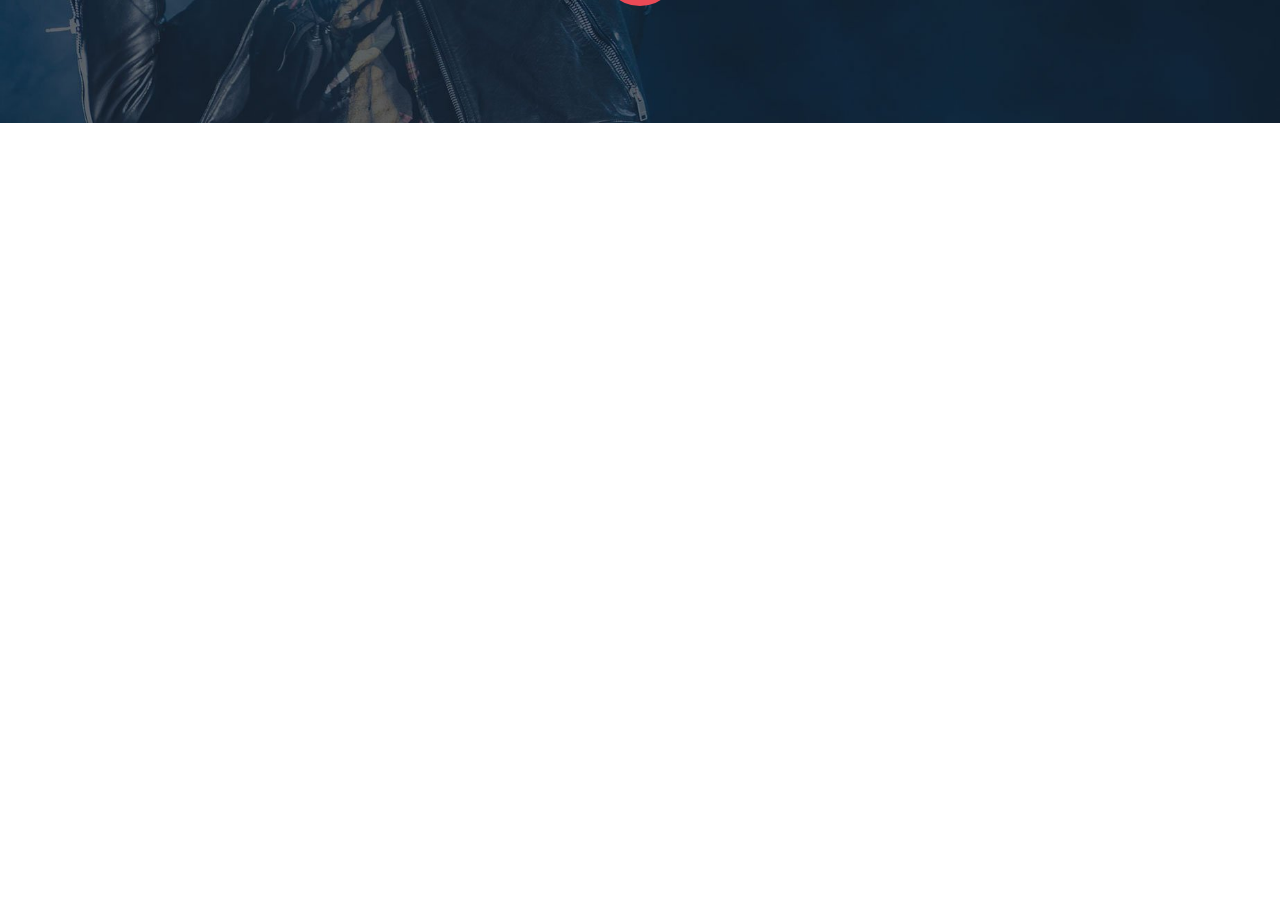
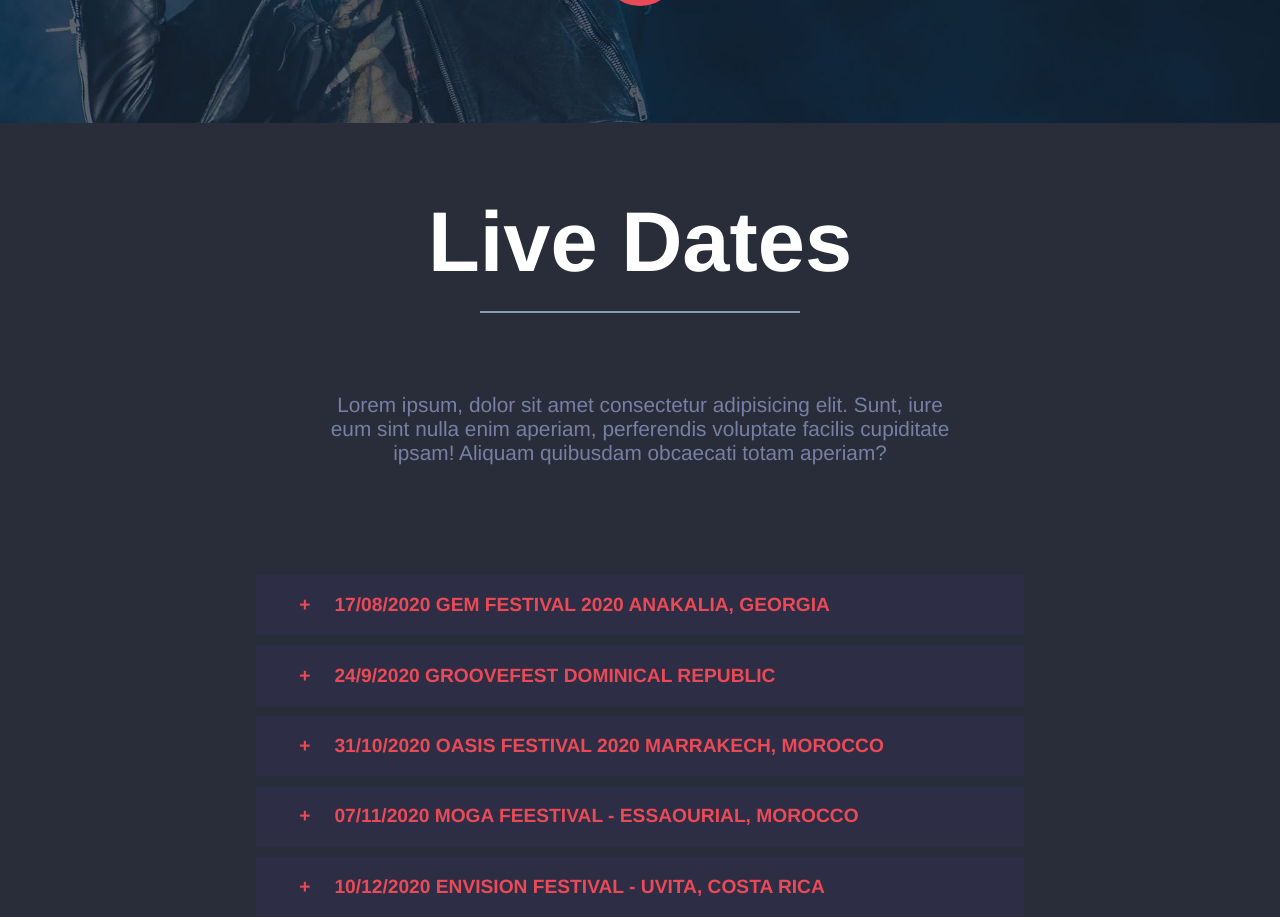
Before and after one commit to GabrielePagnotta/proj-html-vuejs, a Vue app: page / in a window 1280 px wide. Shown: the part 3980-4897 px from the top of the page. Before the commit the page ends 4103 px from the top, so only its background shows below. Built offline with nearby package versions, Linux system fonts and the light colour scheme.

Commit message:
creazione accordion

```diff
--- a/src/App.vue
+++ b/src/App.vue
@@ -9,6 +9,7 @@
     <LastestNews />
     <CitationSinger />
     <CitationBox />
+    <DefaultTitle2 />
   </div>
 </template>
 
@@ -20,6 +21,7 @@ import DefaultTitle1 from "./components/main/DefaultTitle1.vue"
 import LastestNews from "./components/main/LastestNews.vue"
 import GridContent from "./components/main/GridContent.vue"
 import CitationBox from "./components/main/CitationBox.vue"
+import DefaultTitle2 from "./components/main/DefaultTitle2.vue"
 
 export default {
   name: 'App',
@@ -30,6 +32,7 @@ export default {
    LastestNews,
    GridContent,
    CitationBox,
+   DefaultTitle2,
   },
 
   data(){
--- /dev/null
+++ b/src/components/main/DatesComponents.vue
@@ -0,0 +1,222 @@
+<template>
+    <div >
+        <div class="tab">
+        <input type="checkbox" id="chck1">
+        <label class="tab-label" for="chck1">17/08/2020 GEM FESTIVAL 2020 ANAKALIA, GEORGIA</label>
+        <div class="tab-content dflex">
+          <div>
+            <img src="../../assets/img/maps.png" alt="">
+          </div>
+          <div>
+            <h5>Untold stories</h5>
+            <p>Lorem ipsum dolor sit amet consectetur adipisicing elit. Voluptatibus voluptatem molestiae consequatur natus, reiciendis cumque eos necessitatibus! Alias a dolorum corporis, ratione vitae, odit iure ex, asperiores optio enim corrupti.</p>
+            <button>BOOK NOW</button>
+          </div>
+        </div>
+      </div>
+
+      <div class="tab">
+        <input type="checkbox" id="chck1">
+        <label class="tab-label" for="chck1">24/9/2020 GROOVEFEST DOMINICAL REPUBLIC</label>
+        <div class="tab-content dflex">
+          <div>
+            <img src="../../assets/img/maps.png" alt="">
+          </div>
+          <div>
+            <h5>Untold stories</h5>
+            <p>Lorem ipsum dolor sit amet consectetur adipisicing elit. Voluptatibus voluptatem molestiae consequatur natus, reiciendis cumque eos necessitatibus! Alias a dolorum corporis, ratione vitae, odit iure ex, asperiores optio enim corrupti.</p>
+            <button>BOOK NOW</button>
+          </div>
+        </div>
+      </div>
+
+      <div class="tab">
+        <input type="checkbox" id="chck1">
+        <label class="tab-label" for="chck1">31/10/2020 OASIS FESTIVAL 2020 MARRAKECH, MOROCCO</label>
+        <div class="tab-content dflex">
+          <div>
+            <img src="../../assets/img/maps.png" alt="">
+          </div>
+          <div>
+            <h5>Untold stories</h5>
+            <p>Lorem ipsum dolor sit amet consectetur adipisicing elit. Voluptatibus voluptatem molestiae consequatur natus, reiciendis cumque eos necessitatibus! Alias a dolorum corporis, ratione vitae, odit iure ex, asperiores optio enim corrupti.</p>
+            <button>BOOK NOW</button>
+          </div>
+        </div>
+      </div>
+
+      <div class="tab">
+        <input type="checkbox" id="chck1">
+        <label class="tab-label" for="chck1">07/11/2020 MOGA FEESTIVAL - ESSAOURIAL, MOROCCO</label>
+        <div class="tab-content dflex">
+          <div>
+            <img src="../../assets/img/maps.png" alt="">
+          </div>
+          <div>
+            <h5>Untold stories</h5>
+            <p>Lorem ipsum dolor sit amet consectetur adipisicing elit. Voluptatibus voluptatem molestiae consequatur natus, reiciendis cumque eos necessitatibus! Alias a dolorum corporis, ratione vitae, odit iure ex, asperiores optio enim corrupti.</p>
+            <button>BOOK NOW</button>
+          </div>
+        </div>
+      </div>
+
+      <div class="tab">
+        <input type="checkbox" id="chck1">
+        <label class="tab-label" for="chck1">10/12/2020 ENVISION FESTIVAL - UVITA, COSTA RICA</label>
+        <div class="tab-content dflex">
+          <div>
+            <img src="../../assets/img/maps.png" alt="">
+          </div>
+          <div>
+            <h5>Untold stories</h5>
+            <p>Lorem ipsum dolor sit amet consectetur adipisicing elit. Voluptatibus voluptatem molestiae consequatur natus, reiciendis cumque eos necessitatibus! Alias a dolorum corporis, ratione vitae, odit iure ex, asperiores optio enim corrupti.</p>
+            <button>BOOK NOW</button>
+          </div>
+        </div>
+      </div>
+    </div>
+</template>
+
+<script>
+    export default {
+        name:"DatesComponents"
+    }
+</script>
+
+<style lang="scss" scoped>
+    .main{
+        background-color: blue;
+        width:60%;
+        margin: 0 auto;
+    }
+
+$midnight: #292d39;
+$background : #2d2d45;
+// General
+
+h1 {
+  margin: 0;
+  line-height: 2;
+  text-align: center;
+}
+h2 {
+  margin: 0 0 .5em;
+  font-weight: normal;
+}
+input {
+  position: absolute;
+  opacity: 0;
+  z-index: -1;
+}
+// Layout
+.row {
+  display:flex;
+  .col {
+    flex:1;
+    &:last-child {
+      margin-left: 1em;
+    }
+  }
+}
+/* Accordion styles */
+.tabs {
+  border-radius: 8px;
+  overflow: hidden;
+  box-shadow: 0 4px 4px -2px rgba(0,0,0,0.5);
+}
+.tab {
+  width: 60%;
+  margin: 0 auto;
+  margin-top: 10px;
+  color: #ea4a56;
+  overflow: hidden;
+  font-size: 1.2rem;
+  position: relative;
+  z-index: 0;
+  &-label {
+    display: flex;
+    padding: 1em;
+    background: $background;
+    font-weight: bold;
+    cursor: pointer;
+    /* Icon */
+    &:hover {
+      background: darken($background, 10%);
+    }
+    &::before {
+      content: "+";
+      width: 1em;
+      height: 1em;
+      text-align: center;
+      transition: all .35s;
+      margin: 0 20px;
+      color: #ea4a56;
+    }
+  }
+  &-content {
+    max-height: 0;
+    padding: 0 1em;
+    color: $midnight;
+    background: $background;
+    transition: all .35s;
+  }
+  &-close {
+    display: flex;
+    justify-content: flex-end;
+    padding: 1em;
+    font-size: 0.75em;
+    background: $midnight;
+    cursor: pointer;
+    &:hover {
+      background: darken($midnight, 10%);
+    }
+  }
+  p{
+    color: #7780a4;
+    font-size: 1.2rem;
+    margin-left: 1rem;
+  }
+
+  h5{
+    color: white;
+    margin-left:1rem;
+    margin-bottom: 0.8rem;
+    font-size: 1.4rem;
+  }
+  .dflex{
+    display: flex;
+    flex-direction: row;
+
+}
+ img{
+    width: 100%;
+}
+
+button{
+    background-color: #ea4a56;
+    border: none;
+    font-size: 1.5rem;
+    margin: 1rem;
+    color: white;
+    padding: 10px;
+}
+}
+
+// :checked
+input:checked {
+  + .tab-label {
+    background: darken($midnight, 10%);
+    &::before {
+        content:"-";
+        color: white;
+      background-color:#ea4a56;
+    }
+  }
+  ~ .tab-content {
+    max-height: 100vh;
+    padding: 1em;
+  }
+
+}
+
+</style>
--- /dev/null
+++ b/src/components/main/DefaultTitle2.vue
@@ -0,0 +1,63 @@
+<template>
+    <div class="main">
+        <div class="flex">
+            <div class="title-position">
+                <h1>Live Dates</h1>
+            </div>
+            <div class="underline"></div>
+            <article class="text">
+                <p>Lorem ipsum, dolor sit amet consectetur adipisicing elit. Sunt, iure eum sint nulla enim aperiam,
+                    perferendis voluptate facilis cupiditate ipsam! Aliquam quibusdam obcaecati totam aperiam?</p>
+            </article>
+        </div>
+        <DatesComponents />
+    </div>
+</template>
+
+<script>
+import DatesComponents from "./DatesComponents.vue"
+export default {
+    name: "DefaultTitle2",
+    components:{
+        DatesComponents,
+    }
+}
+</script>
+
+<style lang="scss" scoped>
+.flex {
+    display: flex;
+    align-items: center;
+    flex-direction: column;
+}
+
+h1 {
+    font-size: 5.3rem;
+    color: white;
+}
+
+.main {
+    width: 100%;
+    background-color: #292d39;
+}
+
+.title-position {
+    margin-top: 70px;
+}
+
+.underline {
+    width: 25%;
+    height: 2px;
+    background-color: #859fb4;
+    margin: 20px;
+}
+
+.text {
+    font-size: 1.3rem;
+    width: 50%;
+    text-align: center;
+    color: #7780a4;
+    margin-top: 60px;
+    margin-bottom: 100px;
+}
+</style>
```
Also changed, not shown: src/assets/img/maps.png (added).
